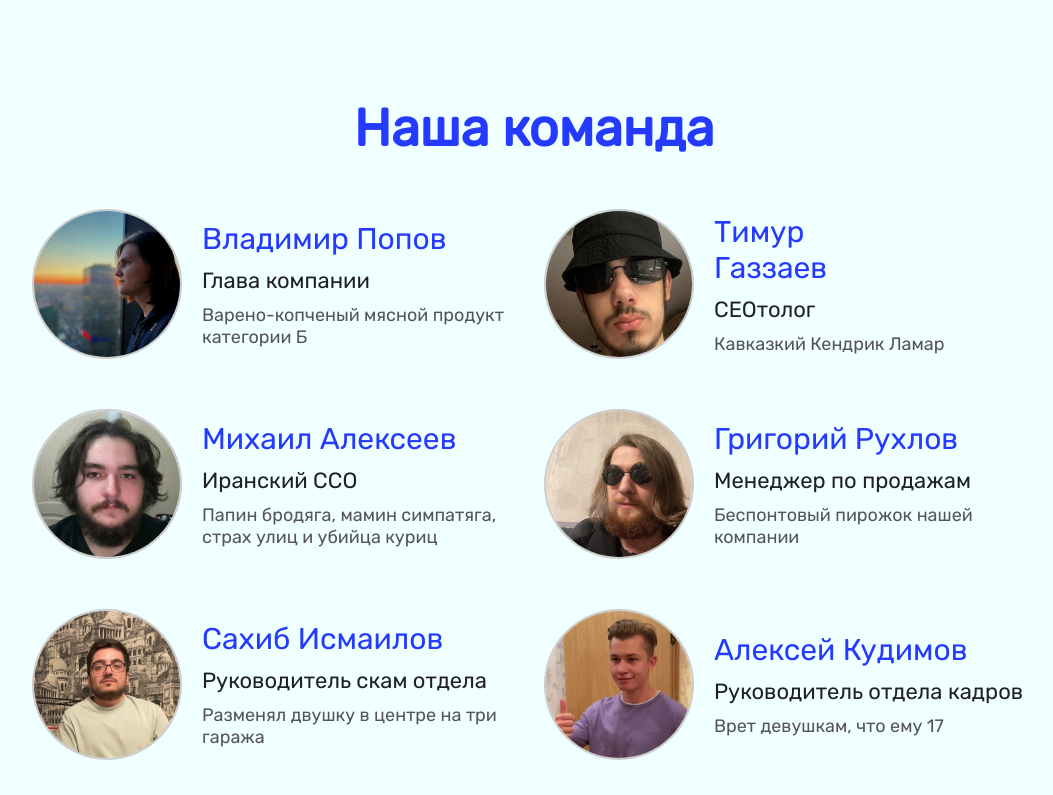
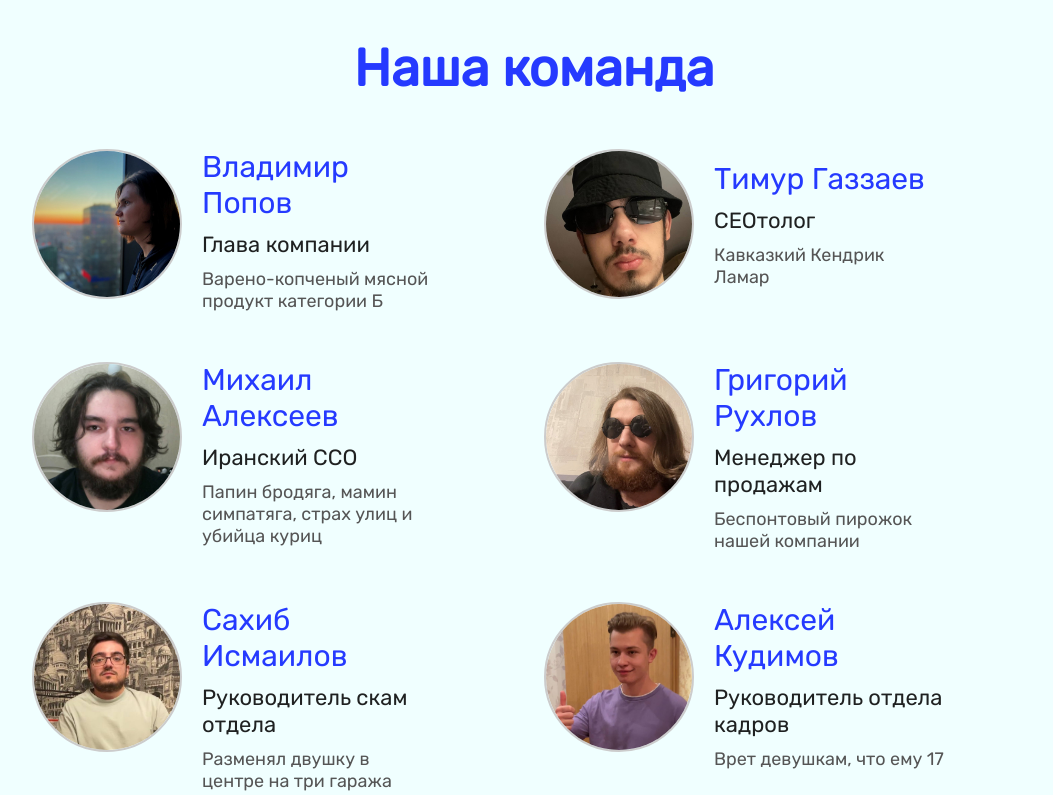
Before and after one commit to DgokeRFeed/garage_landing, a plain HTML site: page index.html in a window 1280 px wide. Shown: the part 1011-1806 px from the top of the page, without its empty margins (106-1159 px from the left). Drawn offline with Linux system fonts and the light colour scheme.

Commit message:
add adaptive for teams block

```diff
--- a/css/grid.css
+++ b/css/grid.css
@@ -56,7 +56,7 @@
 .wrapper{
   height: inherit;
   display: flex;
-  align-items: center;
+  align-items: start;
   justify-content: space-between;
   flex-wrap: wrap;
 }
@@ -67,9 +67,13 @@
 }
 
 @media (max-width: 1000px) {
-  .column-1-4,
-  .column-3-5 {
+  .column-1-4 {
     width: 50%;
+  }
+
+  .column-1-2 {
+    width: 100%;
+    margin: 0 auto;
   }
 
 }
--- a/css/team.css
+++ b/css/team.css
@@ -10,11 +10,13 @@
 
 .team-photo {
   width: 150px;
+  height: 150px;
   border-radius: 100%;
   border: 2px solid #cccccc;
 }
 
 .team-description {
+  width: 250px;
   display: flex;
   flex-direction: column;
   justify-content: center;
@@ -24,3 +26,9 @@
 .team-description-width {
   max-width: 90%;
 }
+
+@media (max-width: 1000px) {
+  .team-description {
+    width: 100%;
+  }
+}
--- a/index.html
+++ b/index.html
@@ -95,13 +95,13 @@
 
   <div id="team" class="buffer-top">
     <div class="container">
-      <h2 class="title-main text-center buffer-top-large">Наша команда</h2>
+      <h2 class="title-main text-center buffer-top">Наша команда</h2>
       <div class="wrapper">
         <div class="column-1-2">
           <div class="team-card">
             <img class="team-photo" src="images/team/dgokerfeed.jpg" alt="Владимир Попов">
             <div class="team-description">
-              <p class="text-large team-description-width">Владимир Попов</p>
+              <p class="text-large">Владимир Попов</p>
               <p class="text-medium buffer-top-small">Глава компании</p>
               <p class="text-small buffer-top-small">Варено-копченый мясной продукт категории Б</p>
             </div>
@@ -112,7 +112,7 @@
           <div class="team-card">
             <img class="team-photo" src="images/team/myiagi.jpg" alt="Тимур Газзаев">
             <div class="team-description">
-              <p class="text-large team-description-width">Тимур Газзаев</p>
+              <p class="text-large">Тимур Газзаев</p>
               <p class="text-medium buffer-top-small">CEOтолог</p>
               <p class="text-small buffer-top-small">Кавказкий Кендрик Ламар</p>
             </div>
@@ -123,7 +123,7 @@
           <div class="team-card">
             <img class="team-photo" src="images/team/wildhare.jpg" alt="Михаил Алексеев">
             <div class="team-description">
-              <p class="text-large team-description-width">Михаил Алексеев</p>
+              <p class="text-large">Михаил Алексеев</p>
               <p class="text-medium buffer-top-small">Иранский CCO</p>
               <p class="text-small buffer-top-small">Папин бродяга, мамин симпатяга, страх улиц и убийца куриц</p>
             </div>
@@ -134,7 +134,7 @@
           <div class="team-card">
             <img class="team-photo" src="images/team/grisha.jpg" alt="Григорий Рухлов">
             <div class="team-description">
-              <p class="text-large team-description-width">Григорий Рухлов</p>
+              <p class="text-large">Григорий Рухлов</p>
               <p class="text-medium buffer-top-small">Менеджер по продажам</p>
               <p class="text-small buffer-top-small">Беспонтовый пирожок нашей компании</p>
             </div>
@@ -145,7 +145,7 @@
           <div class="team-card">
             <img class="team-photo" src="images/team/sahleb.jpg" alt="Сахиб Исмаилов">
             <div class="team-description">
-              <p class="text-large team-description-width">Сахиб Исмаилов</p>
+              <p class="text-large ">Сахиб Исмаилов</p>
               <p class="text-medium buffer-top-small">Руководитель скам отдела</p>
               <p class="text-small buffer-top-small">Разменял двушку в центре на три гаража</p>
             </div>
@@ -156,7 +156,7 @@
           <div class="team-card">
             <img class="team-photo" src="images/team/alexrus.jpg" alt="Алексей Кудимов">
             <div class="team-description">
-              <p class="text-large team-description-width">Алексей Кудимов</p>
+              <p class="text-large">Алексей Кудимов</p>
               <p class="text-medium buffer-top-small">Руководитель отдела кадров</p>
               <p class="text-small buffer-top-small">Врет девушкам, что ему 17</p>
             </div>
```
